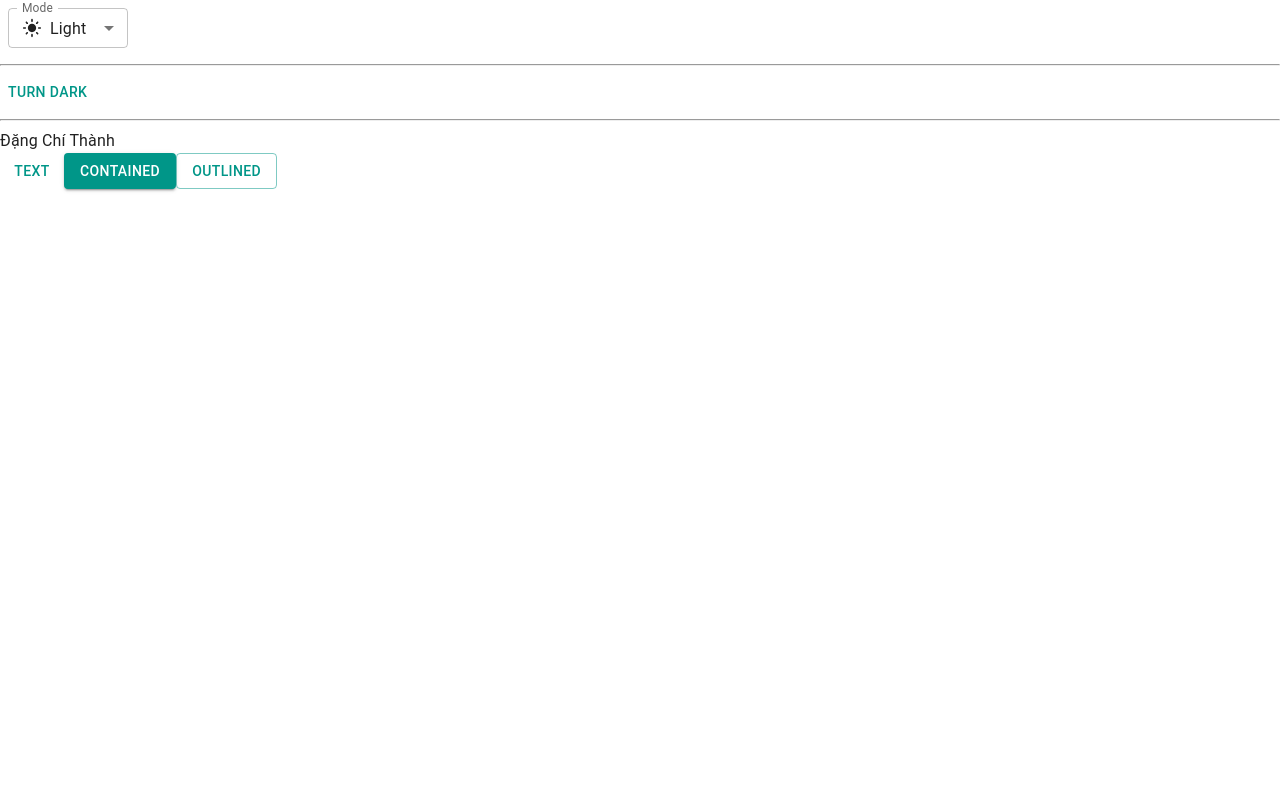
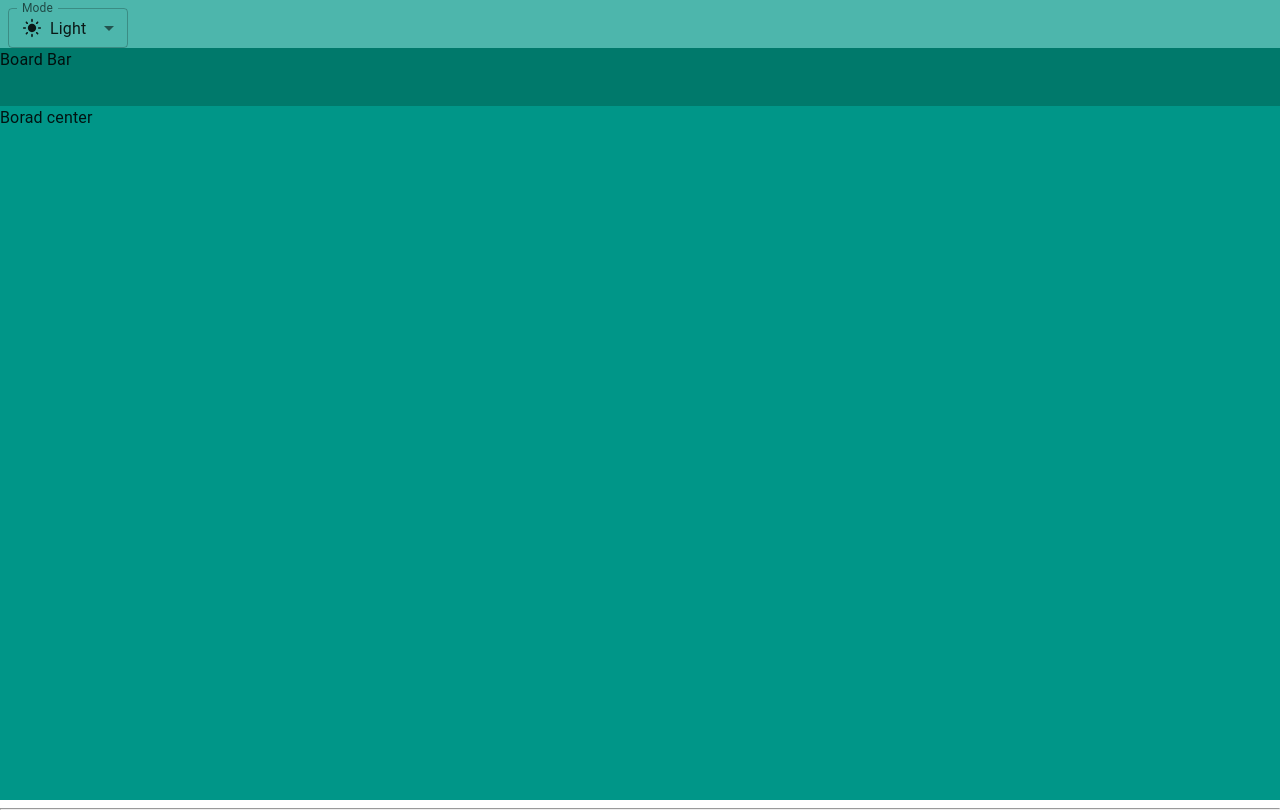
Before and after one commit to Thanh8804/Trello-web, a React (Vite) app: page / in a window 1280 px wide. Built offline with nearby package versions, Linux system fonts and the light colour scheme.

Commit message:
code basic layout

```diff
--- a/index.html
+++ b/index.html
@@ -4,7 +4,7 @@
     <meta charset="UTF-8" />
     <link rel="icon" type="image/svg+xml" href="/vite.svg" />
     <meta name="viewport" content="width=device-width, initial-scale=1.0" />
-    <title>Vite + React</title>
+    <title>Trello Mern Stack Pro</title>
   </head>
   <body>
     <div id="root"></div>
--- a/src/App.jsx
+++ b/src/App.jsx
@@ -1,5 +1,3 @@
-
-import Button from '@mui/material/Button'
 import { useColorScheme } from '@mui/material/styles'
 import InputLabel from '@mui/material/InputLabel'
 import MenuItem from '@mui/material/MenuItem'
@@ -9,6 +7,8 @@
 import LightModeIcon from '@mui/icons-material/LightMode'
 import DarkModeOutlinedIcon from '@mui/icons-material/DarkModeOutlined'
 import SettingsBrightnessIcon from '@mui/icons-material/SettingsBrightness'
+import Container from '@mui/material/Container'
+import { useTheme } from '@mui/material/styles'
 
 function ModeSelect() {
   const { mode, setMode } = useColorScheme()
@@ -45,30 +45,53 @@
     </FormControl>
   )
 }
-function ModeToggle() {
-  const { mode, setMode } = useColorScheme()
-  return (
-    <Button
-      onClick={() => {
-        setMode(mode === 'light' ? 'dark' : 'light')
-      }}
-    >
-      {mode === 'light' ? 'Turn dark' : 'Turn light'}
-    </Button>
-  )
-}
+// function ModeToggle() {
+//   const { mode, setMode } = useColorScheme()
+//   return (
+//     <Button
+//       onClick={() => {
+//         setMode(mode === 'light' ? 'dark' : 'light')
+//       }}
+//     >
+//       {mode === 'light' ? 'Turn dark' : 'Turn light'}
+//     </Button>
+//   )
+// }
 
 function App() {
+  const theme = useTheme()
   return (
     <>
-      <ModeSelect />
-      <hr />
-      <ModeToggle />
-      <hr />
-      <div>Đặng Chí Thành</div>
-      <Button variant="text">Text</Button>
-      <Button variant="contained">Contained</Button>
-      <Button variant="outlined">Outlined</Button>
+      <Container maxWidth={false} disableGutters sx={{ height: '100vh' }}>
+        <Box sx = {{
+          backgroundColor: 'primary.light',
+          width: '100%',
+          height: (theme) => theme.trello.appBarHeight,
+          display: 'flex',
+          alightItems: 'center'
+        }}>
+          <ModeSelect />
+        </Box>
+        <Box sx = {{
+          backgroundColor: 'primary.dark',
+          width: '100%',
+          height: theme.trello.boardBarHeight,
+          display: 'flex',
+          alightItems: 'center'
+        }}>
+          Board Bar
+        </Box>
+        <Box sx = {{
+          backgroundColor: 'primary.main',
+          width: '100%',
+          height: `calc(100vh - ${theme.trello.appBarHeight} - ${theme.trello.boardBarHeight})`,
+          display: 'flex',
+          alightItems: 'center'
+        }}>
+          Borad center
+        </Box>
+        <hr />
+      </Container>
     </>
   )
 }
--- a/src/theme.js
+++ b/src/theme.js
@@ -3,6 +3,10 @@
 import { experimental_extendTheme as extendTheme } from '@mui/material/styles'
 
 const theme = extendTheme({
+  trello: {
+    appBarHeight: '48px',
+    boardBarHeight: '58px'
+  },
   colorSchemes: {
     light: {
       palette: {
```
